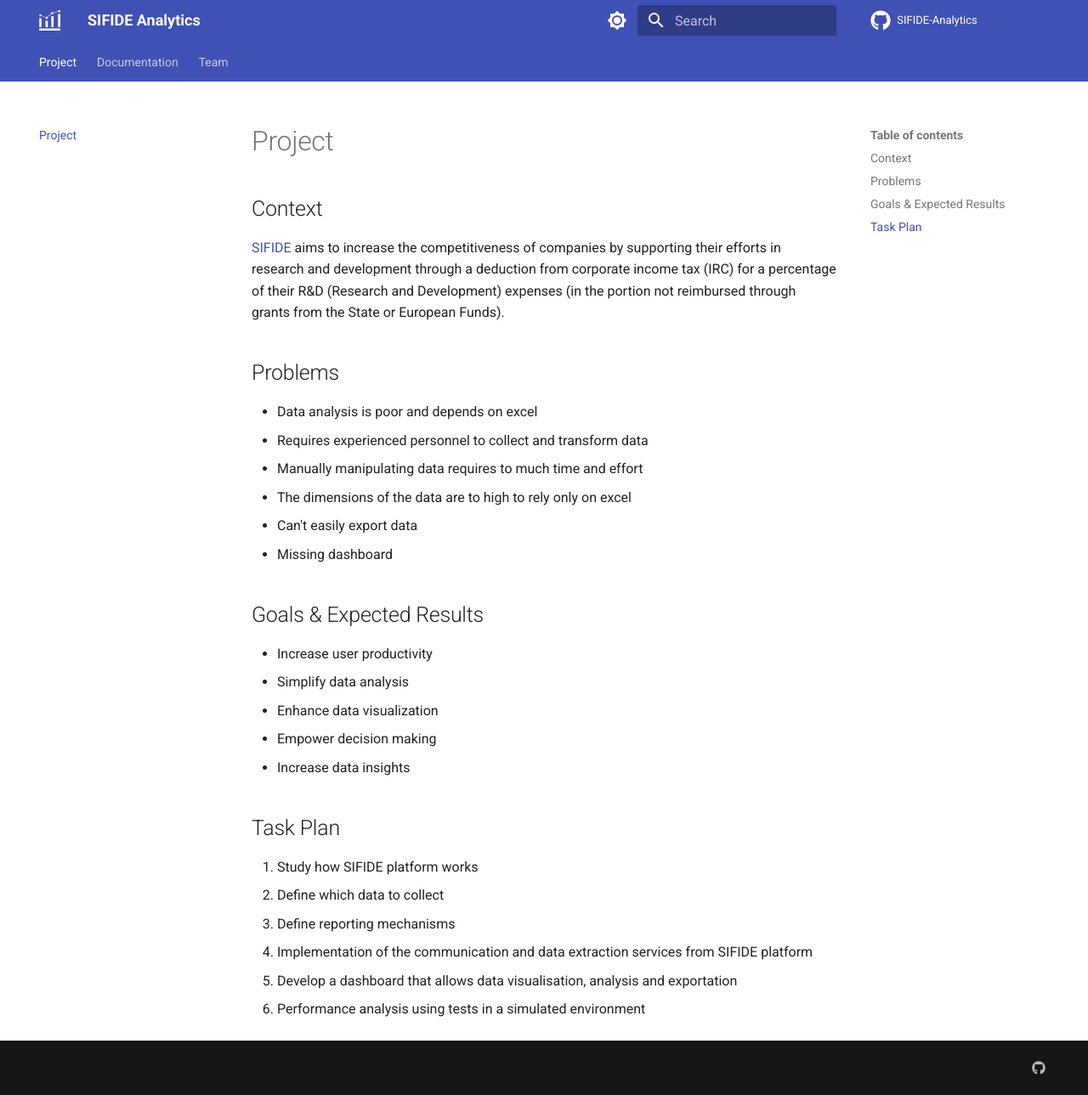
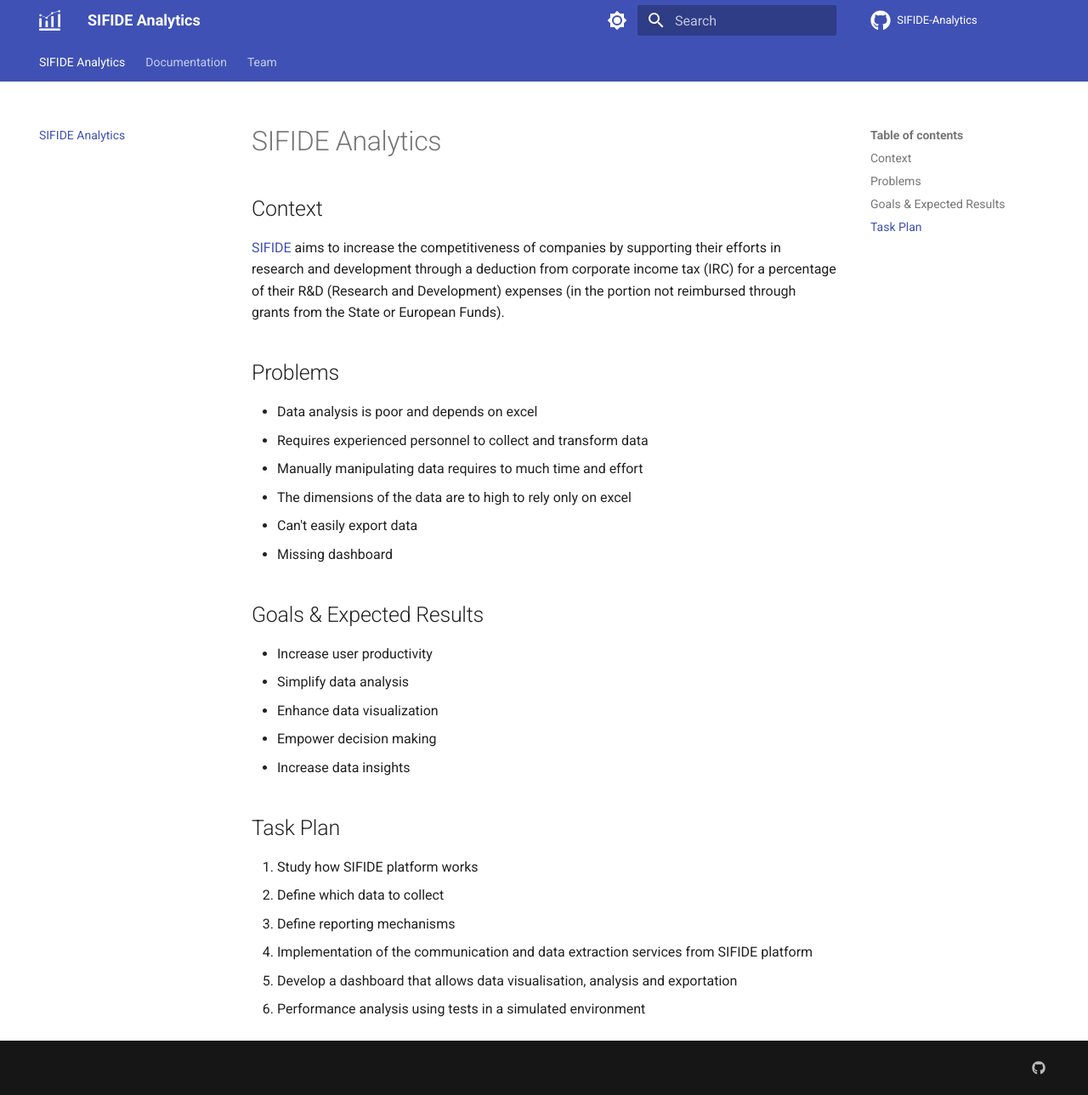
Before and after one commit to SIFIDE-Analytics/Documentation, an MkDocs documentation site: the page built from docs/index.md, in a window 1280 px wide and 1289 px high. Shown: the whole window at 85% size. Built offline with MkDocs 1.6.1 and Material for MkDocs 9.7.7, drawn with Linux system fonts in a browser that asks for light colours; comment, search, counter and statistics services are not loaded.

Commit message:
Update index.md

```diff
--- a/docs/index.md
+++ b/docs/index.md
@@ -1,4 +1,4 @@
-# Project
+# SIFIDE Analytics
 
 ## Context
 [SIFIDE](https://sifide.ani.pt) aims to increase the competitiveness of companies by supporting their efforts in research and development through a deduction from corporate income tax (IRC) for a percentage of their R&D (Research and Development) expenses (in the portion not reimbursed through grants from the State or European Funds).
```
